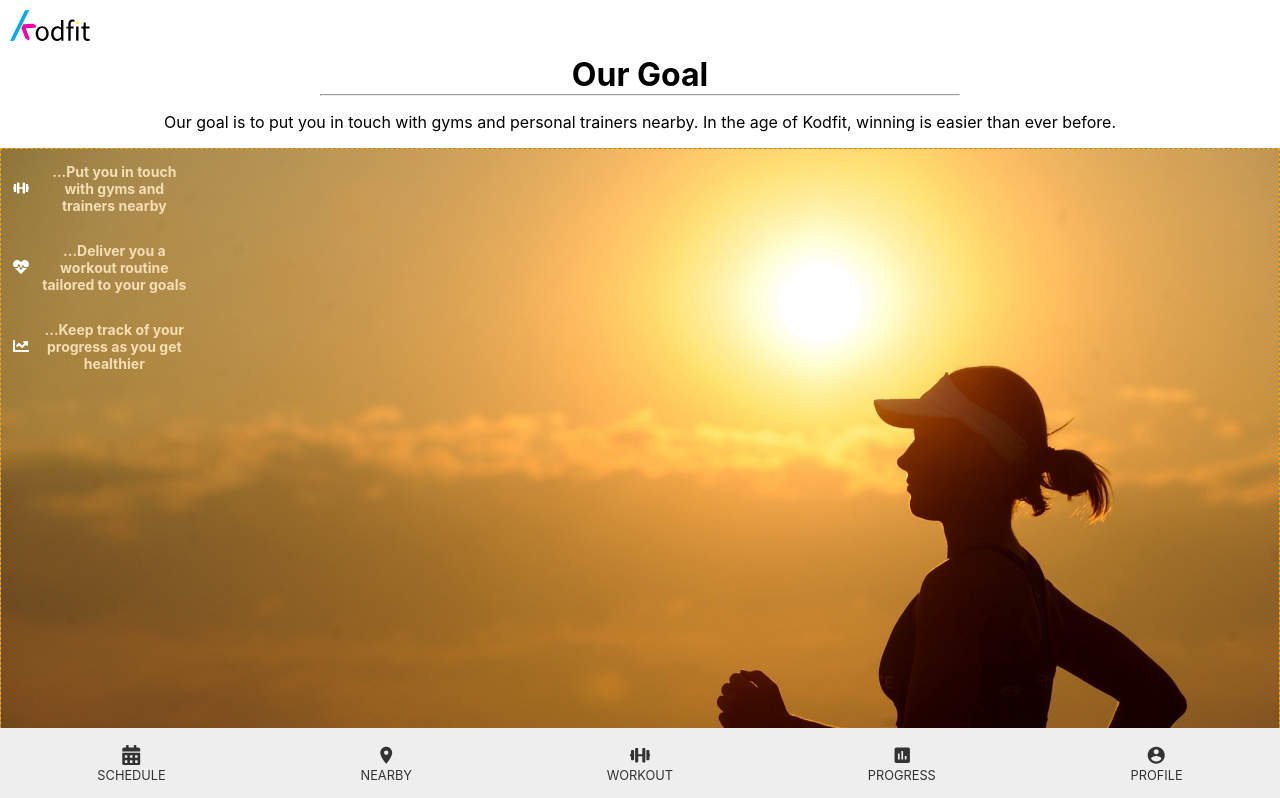
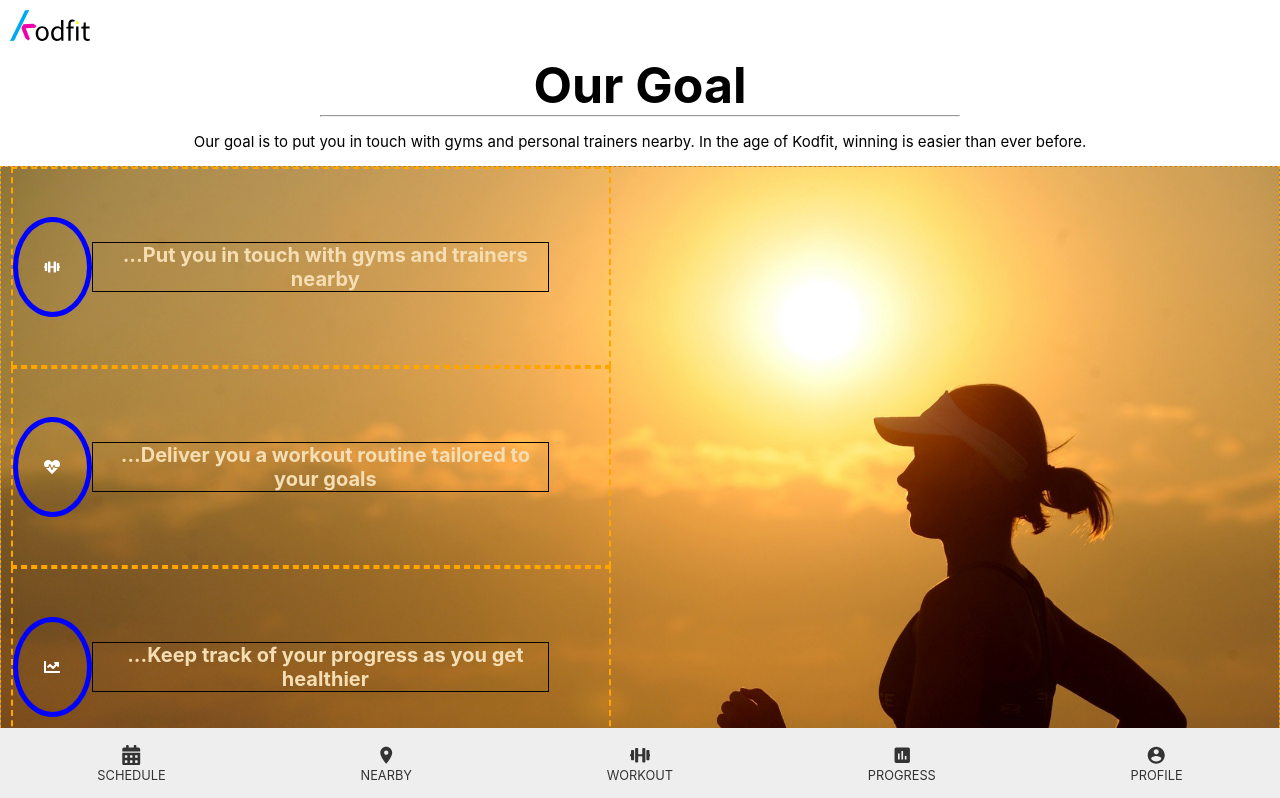
Before and after one commit to phapsides/kodfit, a React (Create React App) app: page /our-goal in a window 1280 px wide. Shown: the top 798 px of the page. Built offline with nearby package versions, Linux system fonts and the light colour scheme.

Commit message:
feat: Make OurGoals desktop-friendly

```diff
--- a/src/LandingPage/OurGoal/OurGoal.css
+++ b/src/LandingPage/OurGoal/OurGoal.css
@@ -9,6 +9,11 @@
 .OurGoal hr {
     width: 50%;
     margin: 0 auto;
+}
+
+.OurGoal .subtext {
+    font-size: 10px;
+    padding: 0 10px;
 }
 
 .OurGoal .container {
@@ -54,7 +59,7 @@
     /* box-shadow: 0px 0px 10px 2px rgba(0,0,0,0.56); */
 }
 
-.OurGoal .iconAndText p {
+.OurGoal .iconAndText .slidingText {
     color: wheat;
     /* border: thin white solid; */
     width: 40%;
@@ -71,3 +76,30 @@
     margin: 10px auto;
     box-shadow: 0px 0px 10px 2px rgba(0,0,0,0.56);
 }
+
+@media (min-width: 600px) {
+    .OurGoal h1 {
+        font-size: 50px;
+    }
+    .OurGoal .subtext {
+        font-size: 15px;
+    }
+    .OurGoal .iconAndText {
+        border: 2px orange dashed;
+        width: 600px;
+        height: 200px;
+    }
+    .OurGoal .iconAndText .slidingText {
+        font-size: 20px;
+        border:thin black solid;
+        width: 100%;
+        margin-right: 60px;
+    }
+
+    .OurGoal .icon {
+        border: 5px blue solid;
+        width: 100px;
+        height: 100px;
+    }
+
+}
--- a/src/LandingPage/OurGoal/OurGoal.js
+++ b/src/LandingPage/OurGoal/OurGoal.js
@@ -1,18 +1,17 @@
 import React from "react";
 import "./OurGoal.css";
-// import motivational from "../../common/images/ourGoal-motivational.jpg";
+import "animate.css";
+import "hover.css";
+import { Link } from "react-router-dom";
 import jogger from "../../common/images/female-jogger.jpg";
-// import swimmer from "../../common/images/ourGoal-swimming.jpg";
 import { FaDumbbell, FaChartLine, FaHeartbeat } from "react-icons/fa";
-import 'animate.css';
-import 'hover.css';
 
 export default function OurGoal() {
   return (
     <div className="OurGoal">
       <h1>Our Goal</h1>
       <hr />
-      <p>
+      <p className="subtext">
         Our goal is to put you in touch with gyms and personal trainers nearby.
         In the age of Kodfit, winning is easier than ever before.
       </p>
@@ -23,31 +22,46 @@ export default function OurGoal() {
             <div className="icon animated fadeInLeft delay-1s">
               <FaDumbbell />
             </div>
-            <p className="animated fadeInRight delay-1s">...Put you in touch with gyms and trainers nearby</p>
+            <p className="slidingText animated fadeInRight delay-1s">
+              ...Put you in touch with gyms and trainers nearby
+            </p>
           </div>
           <div className="iconAndText">
             <div className="icon animated fadeInLeft delay-2s">
               <FaHeartbeat />
             </div>
-            <p className="animated fadeInRight delay-2s">...Deliver you a workout routine tailored to your goals</p>
+            <p className="slidingText animated fadeInRight delay-2s">
+              ...Deliver you a workout routine tailored to your goals
+            </p>
           </div>
           <div className="iconAndText">
             <div className="icon animated fadeInLeft delay-3s">
               {/* <ProgressIcon /> */}
               <FaChartLine />
             </div>
-            <p className="animated fadeInRight delay-3s">...Keep track of your progress as you get healthier</p>
+            <p className="slidingText animated fadeInRight delay-3s">
+              ...Keep track of your progress as you get healthier
+            </p>
           </div>
         </div>
         <img className="image" src={jogger} alt="Jogger" />
       </div>
 
       <p>
-        {" "}
-        The fitter, stronger you is closer than you think! (Link to Nearby Gyms)
+        The fitter, stronger you is closer than you think
       </p>
-      <button className="hvr-shutter-out-horizontal">Find your nearest gyms!</button>
-      <button className="hvr-shutter-out-horizontal">Find your nearest personal trainer!</button>
+      <Link to="/near-me-gyms">
+        <button className="hvr-shutter-out-horizontal">
+          Find your nearest gyms!
+        </button>
+      </Link>
+      <Link to="/near-me-trainers">
+
+        <button className="hvr-shutter-out-horizontal">
+          Find your nearest personal trainer!
+        </button>
+      </Link>
+
     </div>
   );
 }
@@ -56,6 +70,8 @@ export default function OurGoal() {
 {
   /* <img src={motivational} alt="Motivational" /> */
   /* <img src={jogger} alt="Joger" /> */
+  // import motivational from "../../common/images/ourGoal-motivational.jpg";
+  // import swimmer from "../../common/images/ourGoal-swimming.jpg";
   /* <p>
 We want to make fitness easy. It fits in with your schedule you needn't
 travel far. Our goal is to prove that a healthy you is right around the
```
